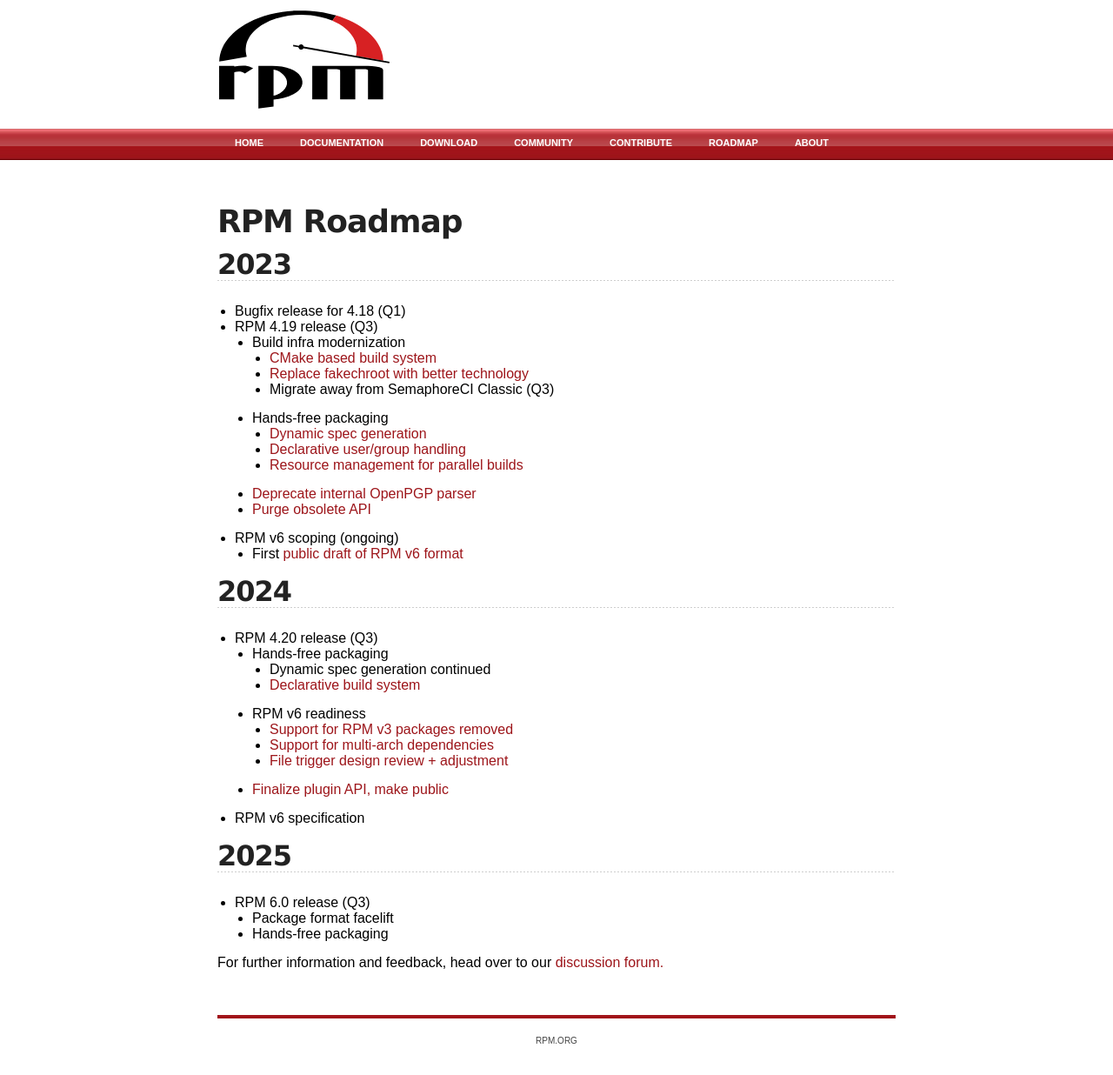
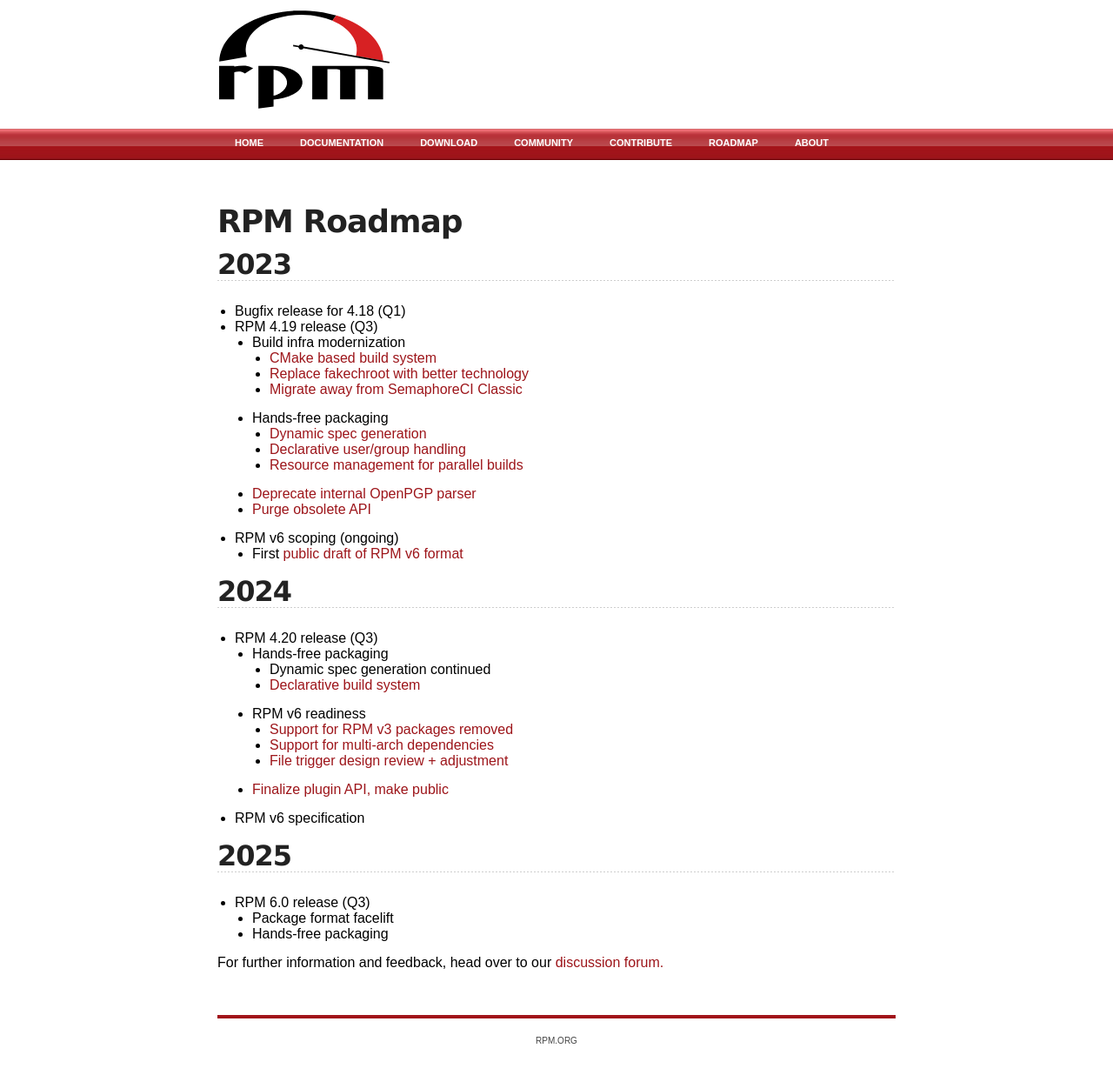
Before and after one commit to rpm-software-management/rpm-web, a Jekyll site: the page built from roadmap.md, in a window 1280 px wide. Shown: the whole page at 87% size. Built offline with Jekyll 4.4.1, drawn with Linux system fonts in a browser that asks for light colours.

```diff
--- a/roadmap.md
+++ b/roadmap.md
@@ -11,7 +11,7 @@ title: rpm.org - Roadmap
   * Build infra modernization
     * [CMake based build system](https://github.com/rpm-software-management/rpm/pull/2096)
     * [Replace fakechroot with better technology](https://github.com/rpm-software-management/rpm/issues/1580)
-    * Migrate away from SemaphoreCI Classic (Q3)
+    * [Migrate away from SemaphoreCI Classic](https://github.com/rpm-software-management/rpm/issues/2569)
   * Hands-free packaging
     * [Dynamic spec generation](https://github.com/rpm-software-management/rpm/discussions/2032)
     * [Declarative user/group handling](https://github.com/rpm-software-management/rpm/issues/1032)
```
